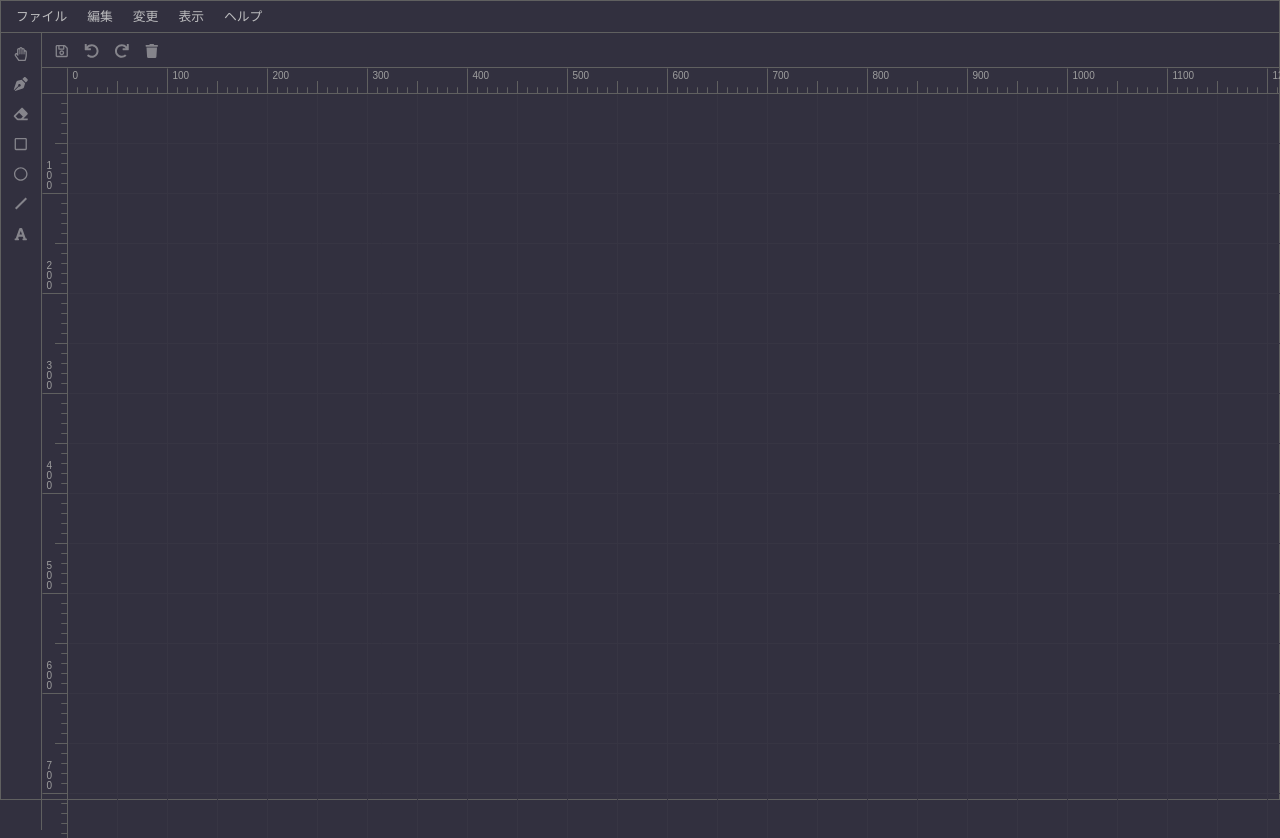
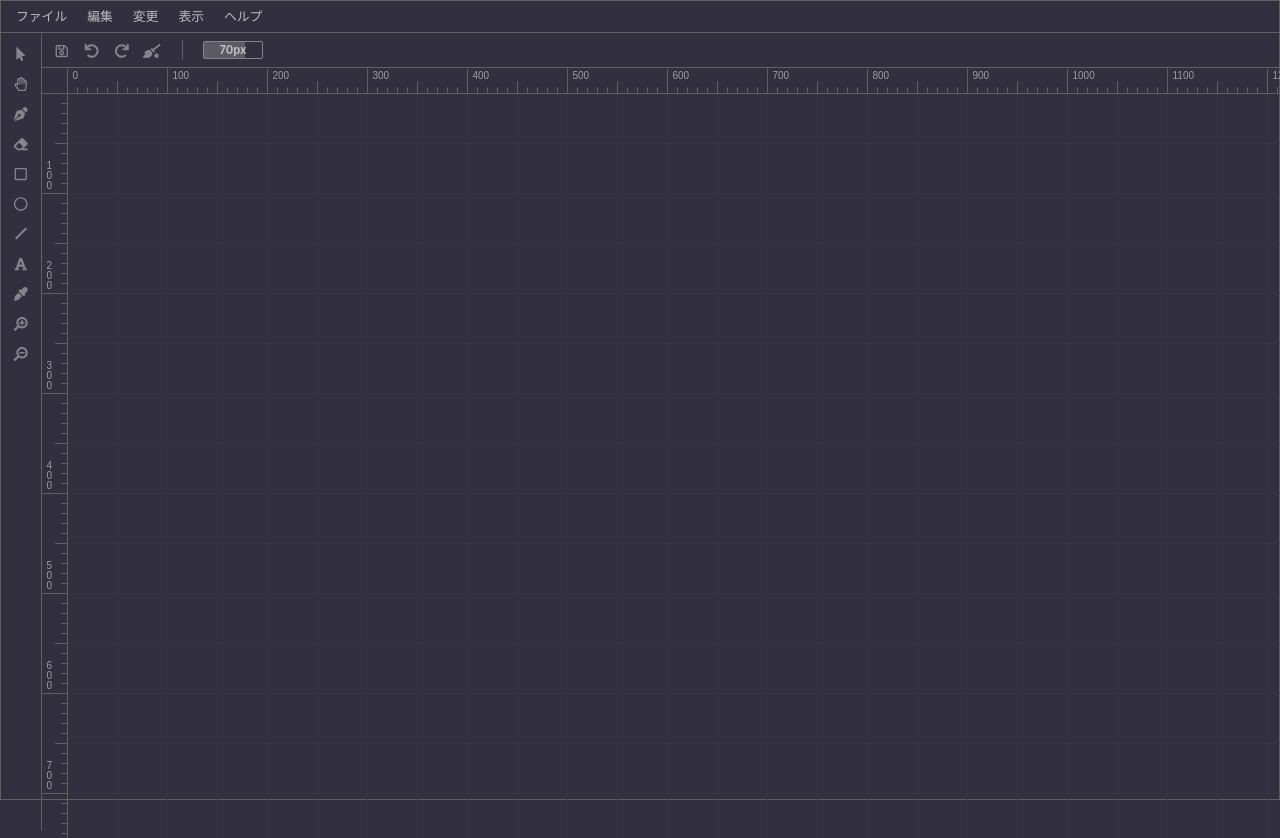
Before and after one commit to nkihrk/infi-draw, an Angular app: page /#/dashboard in a window 1280 px wide. Shown: the top 838 px of the page. Built offline with nearby package versions, Linux system fonts and the light colour scheme.

Commit message:
added brush-size

```diff
--- a/src/app/tool-bar/tool-bar.component.html
+++ b/src/app/tool-bar/tool-bar.component.html
@@ -1,4 +1,7 @@
 <div class="tool-bar-wrapper">
+  <div class="icon-prefix">
+    <fa-icon [icon]="faMousePointer" [fixedWidth]="true" size="sm"></fa-icon>
+  </div>
   <div class="icon-prefix">
     <fa-icon [icon]="faHandPaper" [fixedWidth]="true" size="sm"></fa-icon>
   </div>
@@ -20,4 +23,13 @@
   <div class="icon-prefix">
     <fa-icon [icon]="faFont" [fixedWidth]="true" size="sm"></fa-icon>
   </div>
+  <div class="icon-prefix">
+    <fa-icon [icon]="faEyeDropper" [fixedWidth]="true" size="sm"></fa-icon>
+  </div>
+  <div class="icon-prefix">
+    <fa-icon [icon]="faSearchPlus" [fixedWidth]="true" size="sm" style="transform: scaleX(-1)"></fa-icon>
+  </div>
+  <div class="icon-prefix">
+    <fa-icon [icon]="faSearchMinus" [fixedWidth]="true" size="sm" style="transform: scaleX(-1)"></fa-icon>
+  </div>
 </div>
--- a/src/app/tool-bar/tool-bar.component.ts
+++ b/src/app/tool-bar/tool-bar.component.ts
@@ -1,10 +1,14 @@
 import { Component, OnInit } from '@angular/core';
 import { faHandPaper } from '@fortawesome/free-regular-svg-icons';
+import { faMousePointer } from '@fortawesome/free-solid-svg-icons';
 import { faPenNib } from '@fortawesome/free-solid-svg-icons';
 import { faEraser } from '@fortawesome/free-solid-svg-icons';
 import { faSquare } from '@fortawesome/free-regular-svg-icons';
 import { faCircle } from '@fortawesome/free-regular-svg-icons';
 import { faFont } from '@fortawesome/free-solid-svg-icons';
+import { faEyeDropper } from '@fortawesome/free-solid-svg-icons';
+import { faSearchPlus } from '@fortawesome/free-solid-svg-icons';
+import { faSearchMinus } from '@fortawesome/free-solid-svg-icons';
 
 @Component({
   selector: 'app-tool-bar',
@@ -12,12 +16,16 @@ import { faFont } from '@fortawesome/free-solid-svg-icons';
   styleUrls: ['./tool-bar.component.scss']
 })
 export class ToolBarComponent implements OnInit {
+  faMousePointer = faMousePointer;
   faHandPaper = faHandPaper;
   faPenNib = faPenNib;
   faEraser = faEraser;
   faSquare = faSquare;
   faCircle = faCircle;
   faFont = faFont;
+  faEyeDropper = faEyeDropper;
+  faSearchPlus = faSearchPlus;
+  faSearchMinus = faSearchMinus;
 
   constructor() { }
 
--- a/src/app/tool-menu/tool-menu.component.html
+++ b/src/app/tool-menu/tool-menu.component.html
@@ -9,6 +9,15 @@
     <fa-icon [icon]="faRedo" [fixedWidth]="true" size="sm"></fa-icon>
   </div>
   <div class="icon-prefix">
-    <fa-icon [icon]="faTrash"  [fixedWidth]="true" size="sm"></fa-icon>
+    <fa-icon [icon]="faQuidditch" [fixedWidth]="true" size="sm"></fa-icon>
+  </div>
+
+  <div class="separator-wrapper">
+    <div class="separator"></div>
+  </div>
+
+  <div class="brush-size-wrapper">
+    <div class="brush-size-meter"></div>
+    <div class="brush-size-info">70px</div>
   </div>
 </div>
--- a/src/app/tool-menu/tool-menu.component.scss
+++ b/src/app/tool-menu/tool-menu.component.scss
@@ -2,6 +2,8 @@
 
 .tool-menu-wrapper {
   display: flex;
+	flex-direction: row;
+	align-items: center;
   width: 100vw;
   padding: 5px;
   border-top: solid 1px $mid-white;
@@ -26,3 +28,43 @@
     background-color: rgba($white, 0.2);
   }
 }
+
+.separator-wrapper {
+	display:flex;
+  flex-direction: column;
+  justify-content: center;
+  align-items: center;
+  width: 30px;
+  height: 100%;
+
+	.separator {
+		width: 1px;
+		height: 20px;
+		background-color: rgba($white, 0.3);
+	}
+}
+
+.brush-size-wrapper {
+	position: relative;
+	width: 60px;
+	height:18px;
+	border: solid 1px rgba($white, 0.6);
+	border-radius: 2px;
+	margin: 0 6px;
+
+	.brush-size-meter {
+		width: 70%;
+		height: 100%;
+		background-color: rgba($white, 0.3);
+	}
+
+	.brush-size-info {
+		position: absolute;
+		top: 0;
+		left: 50%;
+		font-size:0.7rem;
+		font-weight: bold;
+		transform: translateX(-50%);
+		color: $white;
+	}
+}
--- a/src/app/tool-menu/tool-menu.component.ts
+++ b/src/app/tool-menu/tool-menu.component.ts
@@ -2,7 +2,7 @@ import { Component, OnInit } from '@angular/core';
 import { faSave } from '@fortawesome/free-regular-svg-icons';
 import { faUndo } from '@fortawesome/free-solid-svg-icons';
 import { faRedo } from '@fortawesome/free-solid-svg-icons';
-import { faTrash } from '@fortawesome/free-solid-svg-icons';
+import { faQuidditch } from '@fortawesome/free-solid-svg-icons';
 
 @Component({
   selector: 'app-tool-menu',
@@ -13,7 +13,7 @@ export class ToolMenuComponent implements OnInit {
   faSave = faSave;
   faUndo = faUndo;
   faRedo = faRedo;
-  faTrash = faTrash;
+  faQuidditch = faQuidditch;
 
   constructor() { }
 
```
